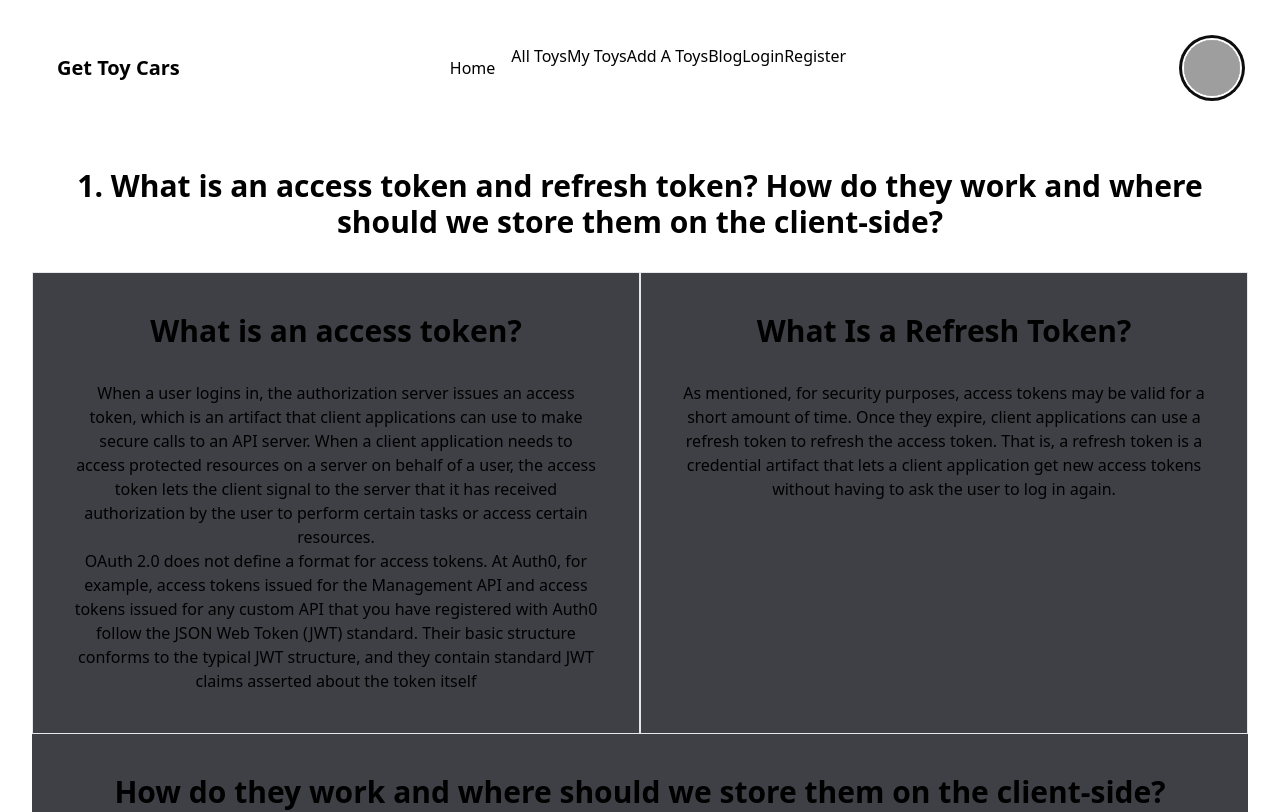
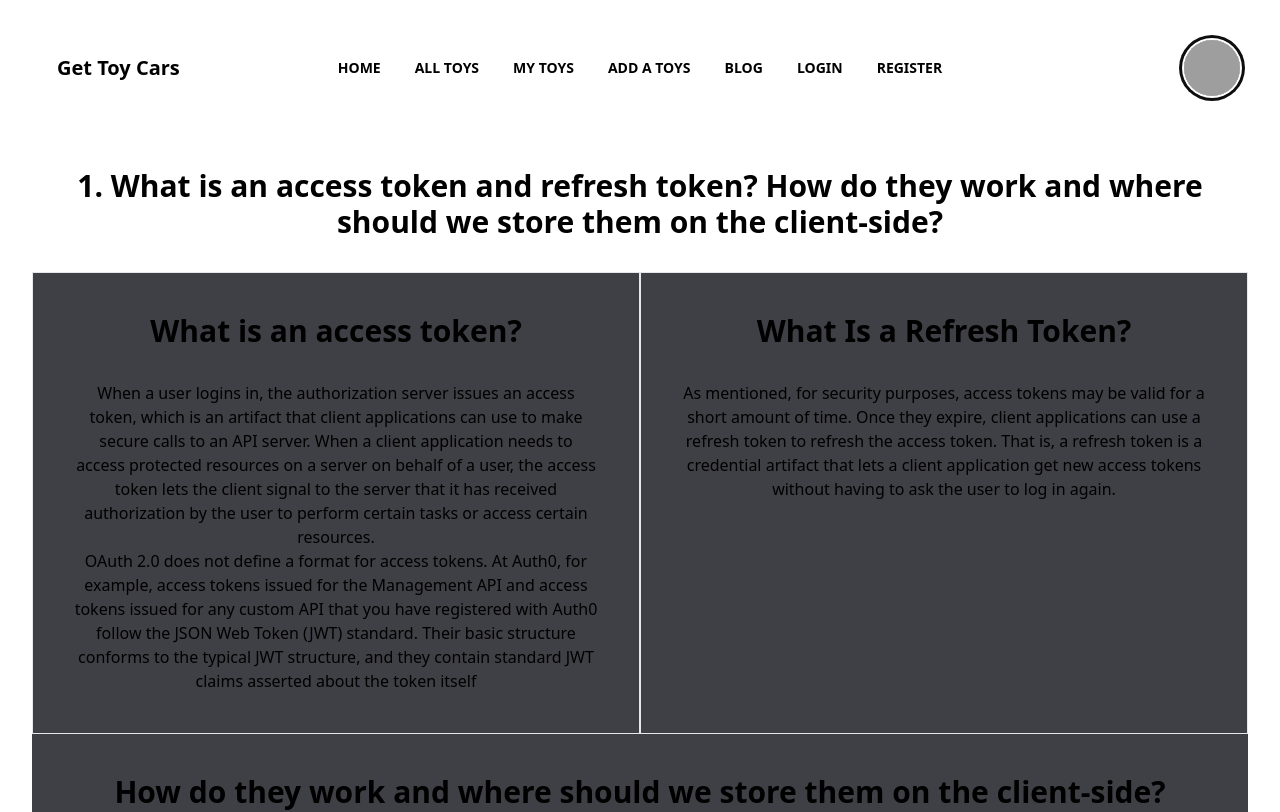
Before and after one commit to mdali017/get-toy-Car, a React (Vite) app: page /blog in a window 1280 px wide. Shown: the top 812 px of the page. Built offline with nearby package versions, Linux system fonts and the light colour scheme; grey boxes are pictures that could not be loaded.

Commit message:
create footer and make responsive

```diff
--- a/src/components/Header/Header.jsx
+++ b/src/components/Header/Header.jsx
@@ -3,8 +3,8 @@ import { Link } from 'react-router-dom';
 import { AuthContext } from '../../provider/AuthProvider';
 
 const Header = () => {
-    const user = useContext(AuthContext);
-    console.log(7 , user.name)
+    const {user} = useContext(AuthContext);
+
     return (
         <div className="navbar bg-base-100">
             <div className="navbar-start">
@@ -13,33 +13,34 @@ const Header = () => {
                         <svg xmlns="http://www.w3.org/2000/svg" className="h-5 w-5" fill="none" viewBox="0 0 24 24" stroke="currentColor"><path strokeLinecap="round" strokeLinejoin="round" strokeWidth="2" d="M4 6h16M4 12h8m-8 6h16" /></svg>
                     </label>
                     <ul tabIndex={0} className="menu menu-compact dropdown-content mt-3 p-2 shadow bg-base-100 rounded-box w-52">
-                        <Link to='/'><li><a href="">Home</a></li></Link>
-                        <Link to='/all-toy'><li>All Toys</li></Link>
-                        <Link to='/my-toy'><li>My Toys</li></Link>
-                        <Link to='/add-a-toy'><li>Add A Toys</li></Link>
-                        <Link to='/blog'><li>Blog</li></Link>
-                        <Link to='/login'><li>Login</li></Link>
-                        <Link to='/register'><li>Register</li></Link>
+                        <Link to='/'><li className="btn btn-ghost">Home</li></Link>
+                        <Link to='/all-toy'><li className="btn btn-ghost">All Toys</li></Link>
+                        <Link to='/my-toy'><li className="btn btn-ghost">My Toys</li></Link>
+                        <Link to='/add-a-toy'><li className="btn btn-ghost">Add A Toys</li></Link>
+                        <Link to='/blog'><li className="btn btn-ghost">Blog</li></Link>
+                        <Link to='/login'><li className="btn btn-ghost">Login</li></Link>
+                        <Link to='/register'><li className="btn btn-ghost">Register</li></Link>
                     </ul>
                 </div>
                 <a className="btn btn-ghost normal-case text-xl">Get Toy Cars</a>
             </div>
             <div className="navbar-center hidden lg:flex">
                 <ul className="menu menu-horizontal px-1">
-                    <Link to='/'><li><a href="">Home</a></li></Link>
-                    <Link to='/all-toy'><li>All Toys</li></Link>
-                    <Link to='/my-toy'><li>My Toys</li></Link>
-                    <Link to='/add-a-toy'><li>Add A Toys</li></Link>
-                    <Link to='/blog'><li>Blog</li></Link>
-                    <Link to='/login'><li>Login</li></Link>
-                    <Link to='/register'><li>Register</li></Link>
+                    <Link to='/'><li className="btn btn-ghost">Home</li></Link>
+                    <Link to='/all-toy'><li className="btn btn-ghost">All Toys</li></Link>
+                    <Link to='/my-toy'><li className="btn btn-ghost">My Toys</li></Link>
+                    <Link to='/add-a-toy'><li className="btn btn-ghost">Add A Toys</li></Link>
+                    <Link to='/blog'><li className="btn btn-ghost">Blog</li></Link>
+                    <Link to='/login'><li className="btn btn-ghost " >Login</li></Link>
+                    <Link to='/register'><li className="btn btn-ghost">Register</li></Link>
+
                 </ul>
             </div>
             <div className="navbar-end">
-                <div className="avatar">
-                    <div className="w-14 rounded-full ring ring-primary ring-offset-base-100 ring-offset-2">
-                        <img src="https://images.pexels.com/photos/220453/pexels-photo-220453.jpeg?auto=compress&cs=tinysrgb&w=600" />
-                        <div>{user && <span>{user.name}</span> }</div>
+                <div className="avatar  tooltip" data-tip={user?.name}>
+                    <div className="w-14 rounded-full ring ring-primary ring-offset-base-100 ring-offset-2 tooltip " data-tip="hello">
+                        <img src="https://images.pexels.com/photos/220453/pexels-photo-220453.jpeg?auto=compress&cs=tinysrgb&w=600"  />
+
                     </div>
                 </div>
             </div>
--- a/src/components/Login/Login.jsx
+++ b/src/components/Login/Login.jsx
@@ -1,7 +1,10 @@
-import React from 'react';
+import React, { useContext } from 'react';
 import { Link } from 'react-router-dom';
+import { AuthContext } from '../../provider/AuthProvider';
+
 
 const Login = () => {
+    const {signIn} = useContext(AuthContext);
 
     const handleLogin = event =>{
         event.preventDefault();
@@ -9,8 +12,16 @@ const Login = () => {
         const form = event.target;
         const email = form.email.value;
         const password = form.password.value;
+        console.log(email, password)
 
-        console.log(email, password)
+        signIn(email, password)
+        .then(result => {
+            const loggedUser = result.user;
+            console.log(loggedUser)
+        })
+        .catch(error =>{
+            console.log(error)
+        })
     }
 
     return (
--- a/src/components/Register/Register.jsx
+++ b/src/components/Register/Register.jsx
@@ -1,7 +1,11 @@
-import React from 'react';
+import React, { useContext, useState } from 'react';
 import { Link } from 'react-router-dom';
+import { AuthContext } from '../../provider/AuthProvider';
 
 const Register = () => {
+
+    const {createUser} = useContext(AuthContext)
+
 
     const handleRegister = (event) => {
         event.preventDefault();
@@ -11,8 +15,16 @@ const Register = () => {
         const email = form.email.value;
         const password = form.password.value;
         const photo = form.photourl.value;
+        console.log(name, email, password, photo)
 
-        console.log(name, email, password, photo)
+        createUser(email, password)
+        .then(result =>{
+             const loggedUser = result.user;
+             console.log(loggedUser)
+        })
+        .catch(error =>{
+            console.log(error)
+        })
     }
 
     return (
--- a/src/provider/AuthProvider.jsx
+++ b/src/provider/AuthProvider.jsx
@@ -1,11 +1,31 @@
-import React, { createContext } from 'react';
+import React, { createContext, useState } from 'react';
+import { createUserWithEmailAndPassword, getAuth, signInWithEmailAndPassword } from "firebase/auth";
+import app from '../firebase/firebase.config';
 
 export const AuthContext = createContext(null);
+       const auth = getAuth(app)
 
 const AuthProvider = ({children}) => {
-    const user = {name: 'Mohabbat'}
+    const [user, setUser] = useState(null)
+
+    const createUser = (email, password) =>{
+        return createUserWithEmailAndPassword(auth, email, password)
+    }
+
+    const signIn = (email, password) =>{
+        return signInWithEmailAndPassword(auth, email, password)
+    }
+
+    const authInfo = {
+         user,
+         createUser,
+         signIn
+    }
+
+
+
     return (
-        <AuthContext.Provider value={user}>
+        <AuthContext.Provider value={authInfo}>
             {children}
         </AuthContext.Provider>
     );
```
